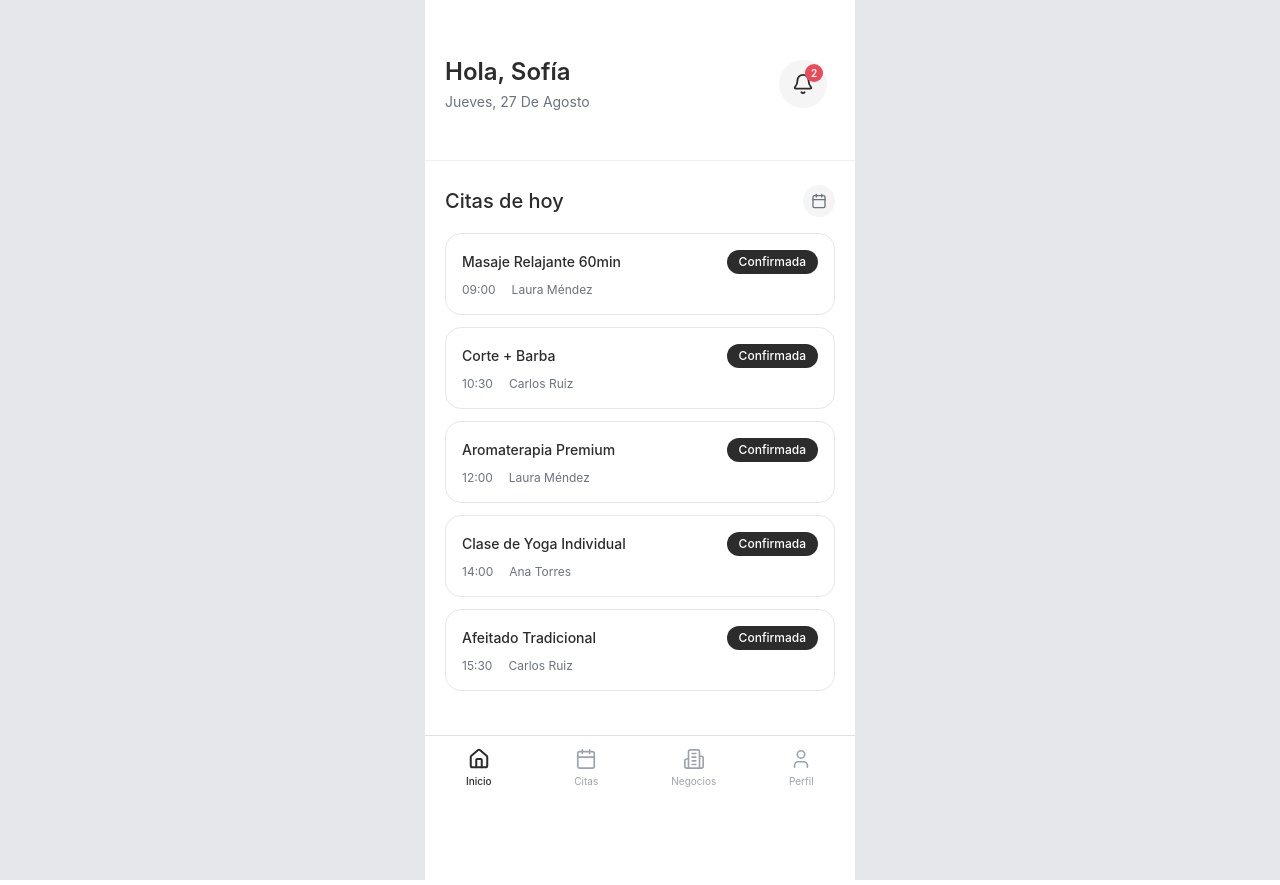
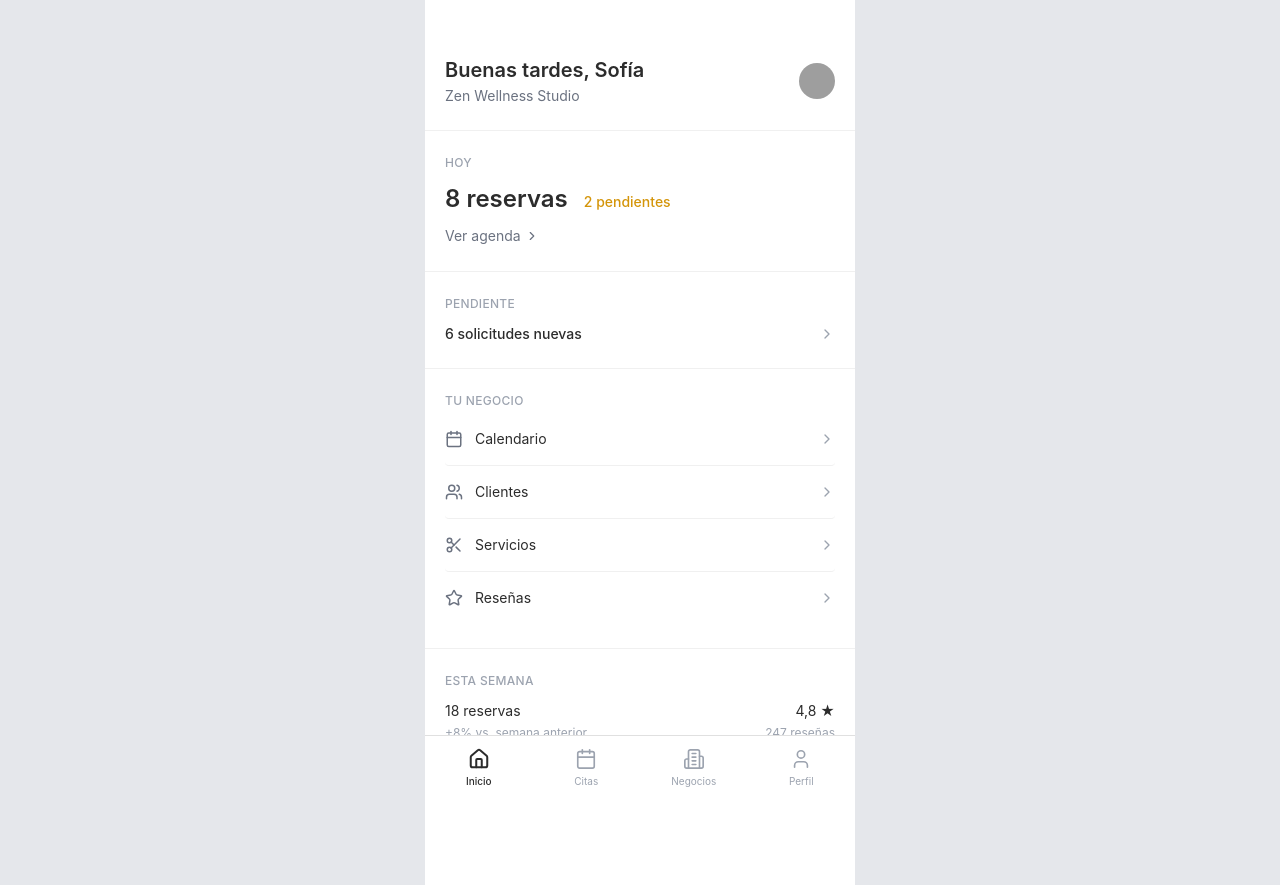
Before and after one commit to Haliam/Bookas, a React (Vite) app: page /provider in a window 1280 px wide. Built offline with nearby package versions, Linux system fonts and the light colour scheme; grey boxes are pictures that could not be loaded.

Commit message:
Refactor provider routes and implement BusinessHome screen with header, navigation, and summaries

```diff
--- /dev/null
+++ b/src/app/components/business-home/BusinessHeader.tsx
@@ -0,0 +1,40 @@
+import { Link } from "react-router";
+import { useApp } from "../../context/AppContext";
+
+function getGreeting(): string {
+  const hour = new Date().getHours();
+  if (hour < 12) return "Buenos días";
+  if (hour < 20) return "Buenas tardes";
+  return "Buenas noches";
+}
+
+interface BusinessHeaderProps {
+  businessName: string;
+}
+
+export function BusinessHeader({ businessName }: BusinessHeaderProps) {
+  const { user } = useApp();
+  const firstName = user.name.split(" ")[0];
+
+  return (
+    <div className="flex items-center justify-between px-5 pt-14 pb-6">
+      <div>
+        <p className="text-[#2C2C2C] text-xl font-semibold">
+          {getGreeting()}, {firstName}
+        </p>
+        <p className="text-[#6B7280] text-sm mt-0.5">{businessName}</p>
+      </div>
+      <Link
+        to="/provider/profile"
+        aria-label="Ir a mi perfil"
+        className="rounded-full focus-visible:outline focus-visible:outline-2 focus-visible:outline-offset-2 focus-visible:outline-[#2C2C2C]"
+      >
+        <img
+          src={user.avatar}
+          alt={`Foto de perfil de ${user.name}`}
+          className="w-9 h-9 rounded-full object-cover"
+        />
+      </Link>
+    </div>
+  );
+}
--- /dev/null
+++ b/src/app/components/business-home/BusinessNavigation.tsx
@@ -0,0 +1,36 @@
+import { Link } from "react-router";
+import { Calendar, Users, Scissors, Star, ChevronRight } from "lucide-react";
+
+interface BusinessNavigationProps {
+  servicesPath: string;
+}
+
+export function BusinessNavigation({ servicesPath }: BusinessNavigationProps) {
+  const items = [
+    { label: "Calendario", path: "/provider/calendar", icon: Calendar },
+    { label: "Clientes", path: "/provider/clients", icon: Users },
+    { label: "Servicios", path: servicesPath, icon: Scissors },
+    { label: "Reseñas", path: "/provider/reviews", icon: Star },
+  ];
+
+  return (
+    <section className="px-5 py-6 border-t border-[#F0F0F0]">
+      <h2 className="text-[#9CA3AF] text-xs font-medium uppercase tracking-wide mb-1">Tu negocio</h2>
+      <div className="divide-y divide-[#F0F0F0]">
+        {items.map(({ label, path, icon: Icon }) => (
+          <Link
+            key={label}
+            to={path}
+            className="flex items-center justify-between py-4 group rounded focus-visible:outline focus-visible:outline-2 focus-visible:outline-offset-2 focus-visible:outline-[#2C2C2C]"
+          >
+            <div className="flex items-center gap-3">
+              <Icon size={18} className="text-[#6B7280]" />
+              <span className="text-sm text-[#2C2C2C]">{label}</span>
+            </div>
+            <ChevronRight size={16} className="text-[#9CA3AF] group-hover:text-[#2C2C2C] transition-colors" />
+          </Link>
+        ))}
+      </div>
+    </section>
+  );
+}
--- /dev/null
+++ b/src/app/components/business-home/PendingActions.tsx
@@ -0,0 +1,36 @@
+import { Link } from "react-router";
+import { ChevronRight } from "lucide-react";
+
+interface PendingActionsProps {
+  count: number;
+  detailPath: string;
+}
+
+// Mock: relative-time label until pending requests carry a real timestamp
+const MOCK_RELATIVE_TIME = "hace 12 min";
+
+export function PendingActions({ count, detailPath }: PendingActionsProps) {
+  if (count === 0) return null;
+
+  return (
+    <section className="px-5 py-6 border-t border-[#F0F0F0]">
+      <h2 className="text-[#9CA3AF] text-xs font-medium uppercase tracking-wide mb-3">Pendiente</h2>
+      <Link
+        to={detailPath}
+        className="flex items-center justify-between group rounded focus-visible:outline focus-visible:outline-2 focus-visible:outline-offset-2 focus-visible:outline-[#2C2C2C]"
+      >
+        <div>
+          {count === 1 ? (
+            <>
+              <p className="text-[#2C2C2C] text-sm font-medium">Solicitud de reserva</p>
+              <p className="text-[#9CA3AF] text-xs mt-0.5">Nueva solicitud · {MOCK_RELATIVE_TIME}</p>
+            </>
+          ) : (
+            <p className="text-[#2C2C2C] text-sm font-medium">{count} solicitudes nuevas</p>
+          )}
+        </div>
+        <ChevronRight size={16} className="text-[#9CA3AF] group-hover:text-[#2C2C2C] transition-colors" />
+      </Link>
+    </section>
+  );
+}
--- /dev/null
+++ b/src/app/components/business-home/TodaySummary.tsx
@@ -0,0 +1,40 @@
+import { Link } from "react-router";
+import { ChevronRight } from "lucide-react";
+
+interface TodaySummaryProps {
+  reservationsCount: number;
+  pendingCount: number;
+}
+
+export function TodaySummary({ reservationsCount, pendingCount }: TodaySummaryProps) {
+  const hasAppointments = reservationsCount > 0;
+
+  return (
+    <section className="px-5 py-6 border-t border-[#F0F0F0]">
+      <h2 className="text-[#9CA3AF] text-xs font-medium uppercase tracking-wide mb-3">Hoy</h2>
+
+      {hasAppointments ? (
+        <div className="flex items-baseline gap-4 mb-2">
+          <p className="text-[#2C2C2C] text-2xl font-semibold">
+            {reservationsCount} {reservationsCount === 1 ? "reserva" : "reservas"}
+          </p>
+          {pendingCount > 0 && (
+            <p className="text-[#D4950A] text-sm font-medium">
+              {pendingCount} {pendingCount === 1 ? "pendiente" : "pendientes"}
+            </p>
+          )}
+        </div>
+      ) : (
+        <p className="text-[#2C2C2C] text-2xl font-semibold mb-2">No tienes reservas</p>
+      )}
+
+      <Link
+        to="/provider/calendar"
+        className="inline-flex items-center gap-1 text-sm text-[#6B7280] hover:text-[#2C2C2C] transition-colors rounded focus-visible:outline focus-visible:outline-2 focus-visible:outline-offset-2 focus-visible:outline-[#2C2C2C]"
+      >
+        {hasAppointments ? "Ver agenda" : "Ver calendario"}
+        <ChevronRight size={14} />
+      </Link>
+    </section>
+  );
+}
--- /dev/null
+++ b/src/app/components/business-home/WeeklySummary.tsx
@@ -0,0 +1,36 @@
+import { Link } from "react-router";
+import { ChevronRight } from "lucide-react";
+
+interface WeeklySummaryProps {
+  reservationsCount: number;
+  rating: number;
+  reviewCount: number;
+}
+
+// Mock: week-over-week trend until a real analytics endpoint exists
+const MOCK_WEEK_CHANGE = "+8% vs. semana anterior";
+
+export function WeeklySummary({ reservationsCount, rating, reviewCount }: WeeklySummaryProps) {
+  return (
+    <section className="px-5 py-6 border-t border-[#F0F0F0]">
+      <h2 className="text-[#9CA3AF] text-xs font-medium uppercase tracking-wide mb-3">Esta semana</h2>
+
+      <div className="flex items-center justify-between mb-1">
+        <p className="text-[#2C2C2C] text-sm">{reservationsCount} reservas</p>
+        <p className="text-[#2C2C2C] text-sm">{rating.toFixed(1).replace(".", ",")} ★</p>
+      </div>
+      <div className="flex items-center justify-between mb-4">
+        <p className="text-[#9CA3AF] text-xs">{MOCK_WEEK_CHANGE}</p>
+        <p className="text-[#9CA3AF] text-xs">{reviewCount} reseñas</p>
+      </div>
+
+      <Link
+        to="/provider/reports"
+        className="inline-flex items-center gap-1 text-sm text-[#6B7280] hover:text-[#2C2C2C] transition-colors rounded focus-visible:outline focus-visible:outline-2 focus-visible:outline-offset-2 focus-visible:outline-[#2C2C2C]"
+      >
+        Ver resumen
+        <ChevronRight size={14} />
+      </Link>
+    </section>
+  );
+}
--- a/src/app/routes.tsx
+++ b/src/app/routes.tsx
@@ -15,7 +15,7 @@ import { RoleSwitchLanding } from "./screens/extra/RoleSwitchLanding";
 import { Offline } from "./screens/extra/Offline";
 
 // Provider
-import { ProviderDashboard } from "./screens/provider/Dashboard";
+import { BusinessHome } from "./screens/provider/BusinessHome";
 import { ProviderCompanies } from "./screens/provider/Companies";
 import { CreateCompany } from "./screens/provider/CreateCompany";
 import { ProviderServices } from "./screens/provider/Services";
@@ -49,12 +49,13 @@ export const router = createBrowserRouter([
     path: "/provider",
     Component: ProviderLayout,
     children: [
-      { index: true, Component: ProviderDashboard },
+      { index: true, Component: BusinessHome },
       { path: "companies", Component: ProviderCompanies },
       { path: "companies/create", Component: CreateCompany },
       { path: "companies/:id/services", Component: ProviderServices },
       { path: "companies/:id/services/create", Component: CreateService },
       { path: "companies/:id/edit", Component: CreateCompany },
+      { path: "clients", Component: ProviderCompanies }, // placeholder until a dedicated clients screen exists
       { path: "appointments", Component: ProviderAppointments },
       { path: "appointments/:id", Component: ProviderAppointmentDetail },
       { path: "calendar", Component: ProviderCalendar },
--- /dev/null
+++ b/src/app/screens/provider/BusinessHome.tsx
@@ -0,0 +1,39 @@
+import { COMPANIES, PROVIDER_APPOINTMENTS, PROVIDER_STATS } from "../../data/mockData";
+import { BusinessHeader } from "../../components/business-home/BusinessHeader";
+import { TodaySummary } from "../../components/business-home/TodaySummary";
+import { PendingActions } from "../../components/business-home/PendingActions";
+import { BusinessNavigation } from "../../components/business-home/BusinessNavigation";
+import { WeeklySummary } from "../../components/business-home/WeeklySummary";
+
+// Mock: provider's primary business, consistent with ProviderCompanies (first company)
+const PRIMARY_BUSINESS = COMPANIES[0];
+
+export function BusinessHome() {
+  const confirmedAppts = PROVIDER_APPOINTMENTS
+    .filter(a => a.status === "confirmed")
+    .sort((a, b) => a.date.localeCompare(b.date) || a.time.localeCompare(b.time));
+  const todayStr = confirmedAppts[0]?.date ?? new Date().toISOString().split("T")[0];
+
+  const todayAppts = PROVIDER_APPOINTMENTS.filter(a => a.date === todayStr && a.status !== "cancelled");
+  const pendingTodayAppts = todayAppts.filter(a => a.status === "pending");
+
+  const pendingAppts = PROVIDER_APPOINTMENTS.filter(a => a.status === "pending");
+  const pendingDetailPath =
+    pendingAppts.length === 1 ? `/provider/appointments/${pendingAppts[0].id}` : "/provider/appointments";
+
+  const weekReservationsCount = PROVIDER_APPOINTMENTS.filter(a => a.status !== "cancelled").length;
+
+  return (
+    <div className="min-h-screen bg-white max-w-[480px] mx-auto">
+      <BusinessHeader businessName={PRIMARY_BUSINESS.name} />
+      <TodaySummary reservationsCount={todayAppts.length} pendingCount={pendingTodayAppts.length} />
+      <PendingActions count={pendingAppts.length} detailPath={pendingDetailPath} />
+      <BusinessNavigation servicesPath={`/provider/companies/${PRIMARY_BUSINESS.id}/services`} />
+      <WeeklySummary
+        reservationsCount={weekReservationsCount}
+        rating={PROVIDER_STATS.rating}
+        reviewCount={PRIMARY_BUSINESS.reviewCount}
+      />
+    </div>
+  );
+}
```
